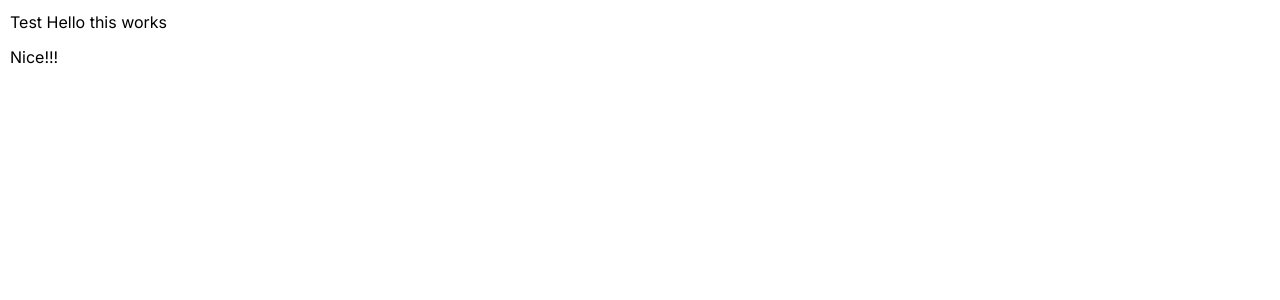
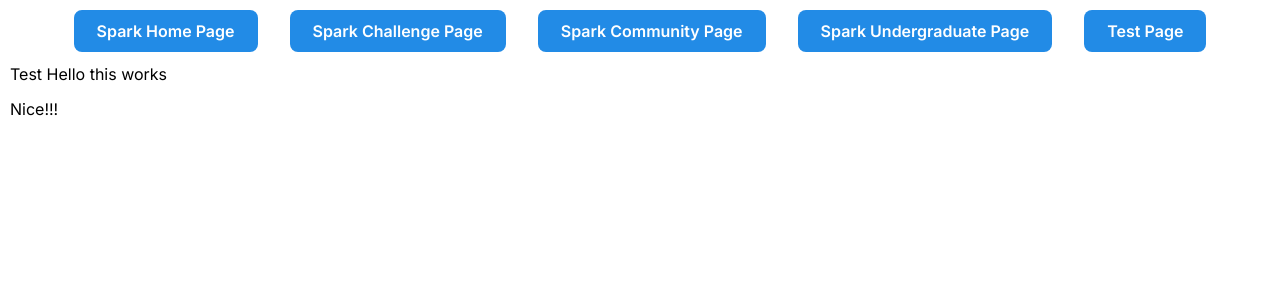
Before and after one commit to Ya-dola/spark-web, a Next.js app: page / in a window 1280 px wide. Shown: the top 300 px of the page. Built offline with nearby package versions, Linux system fonts and the light colour scheme.

Commit message:
feat(base-pages): add base pages
Added base pages

```diff
--- /dev/null
+++ b/app/challenge/page.tsx
@@ -0,0 +1,27 @@
+'use client';
+
+import { Button, Flex, Text } from '@mantine/core';
+import Link from 'next/link';
+
+function ChallengePage() {
+  return (
+    <Flex
+      direction={'column'}
+      justify={'flex-start'}
+      align={'flex-start'}
+      gap={'sm'}
+    >
+      <Button
+        component={Link}
+        href='/'
+        radius={'md'}
+        size={'md'}
+      >
+        Home Page
+      </Button>
+      <Text>This is Spark Challenge Page</Text>
+    </Flex>
+  );
+}
+
+export default ChallengePage;
--- /dev/null
+++ b/app/home/page.tsx
@@ -0,0 +1,27 @@
+'use client';
+
+import { Button, Flex, Text } from '@mantine/core';
+import Link from 'next/link';
+
+function SparkHomePage() {
+  return (
+    <Flex
+      direction={'column'}
+      justify={'flex-start'}
+      align={'flex-start'}
+      gap={'sm'}
+    >
+      <Button
+        component={Link}
+        href='/'
+        radius={'md'}
+        size={'md'}
+      >
+        Home Page
+      </Button>
+      <Text>This is Spark Home Page</Text>
+    </Flex>
+  );
+}
+
+export default SparkHomePage;
--- a/app/page.tsx
+++ b/app/page.tsx
@@ -10,6 +10,54 @@ function HomePage() {
         align={'flex-start'}
         gap={'xs'}
       >
+        <Flex
+          direction={'row'}
+          justify={'flex-start'}
+          align={'flex-start'}
+          gap={'xl'}
+          m={'auto'}
+        >
+          <Button
+            component={Link}
+            href='/home'
+            radius={'md'}
+            size={'md'}
+          >
+            Spark Home Page
+          </Button>
+          <Button
+            component={Link}
+            href='/challenge'
+            radius={'md'}
+            size={'md'}
+          >
+            Spark Challenge Page
+          </Button>
+          <Button
+            component={Link}
+            href='/pi_community'
+            radius={'md'}
+            size={'md'}
+          >
+            Spark Community Page
+          </Button>
+          <Button
+            component={Link}
+            href='/undergraduate'
+            radius={'md'}
+            size={'md'}
+          >
+            Spark Undergraduate Page
+          </Button>
+          <Button
+            component={Link}
+            href='/test'
+            radius={'md'}
+            size={'md'}
+          >
+            Test Page
+          </Button>
+        </Flex>
         <div>Test Hello this works</div>
         <div>Nice!!!</div>
       </Flex>
--- /dev/null
+++ b/app/pi_community/page.tsx
@@ -0,0 +1,27 @@
+'use client';
+
+import { Button, Flex, Text } from '@mantine/core';
+import Link from 'next/link';
+
+function SparkCommunityPage() {
+  return (
+    <Flex
+      direction={'column'}
+      justify={'flex-start'}
+      align={'flex-start'}
+      gap={'sm'}
+    >
+      <Button
+        component={Link}
+        href='/'
+        radius={'md'}
+        size={'md'}
+      >
+        Home Page
+      </Button>
+      <Text>This is Spark Pi Community Page</Text>
+    </Flex>
+  );
+}
+
+export default SparkCommunityPage;
--- /dev/null
+++ b/app/test/page.tsx
@@ -0,0 +1,27 @@
+'use client';
+
+import { Button, Flex, Text } from '@mantine/core';
+import Link from 'next/link';
+
+function TestPage() {
+  return (
+    <Flex
+      direction={'column'}
+      justify={'flex-start'}
+      align={'flex-start'}
+      gap={'sm'}
+    >
+      <Button
+        component={Link}
+        href='/'
+        radius={'md'}
+        size={'md'}
+      >
+        Home Page
+      </Button>
+      <Text>This is Test Page</Text>
+    </Flex>
+  );
+}
+
+export default TestPage;
--- /dev/null
+++ b/app/undergraduate/page.tsx
@@ -0,0 +1,27 @@
+'use client';
+
+import { Button, Flex, Text } from '@mantine/core';
+import Link from 'next/link';
+
+function UndergraduatePage() {
+  return (
+    <Flex
+      direction={'column'}
+      justify={'flex-start'}
+      align={'flex-start'}
+      gap={'sm'}
+    >
+      <Button
+        component={Link}
+        href='/'
+        radius={'md'}
+        size={'md'}
+      >
+        Home Page
+      </Button>
+      <Text>This is Spark Undergraduate Page</Text>
+    </Flex>
+  );
+}
+
+export default UndergraduatePage;
```
